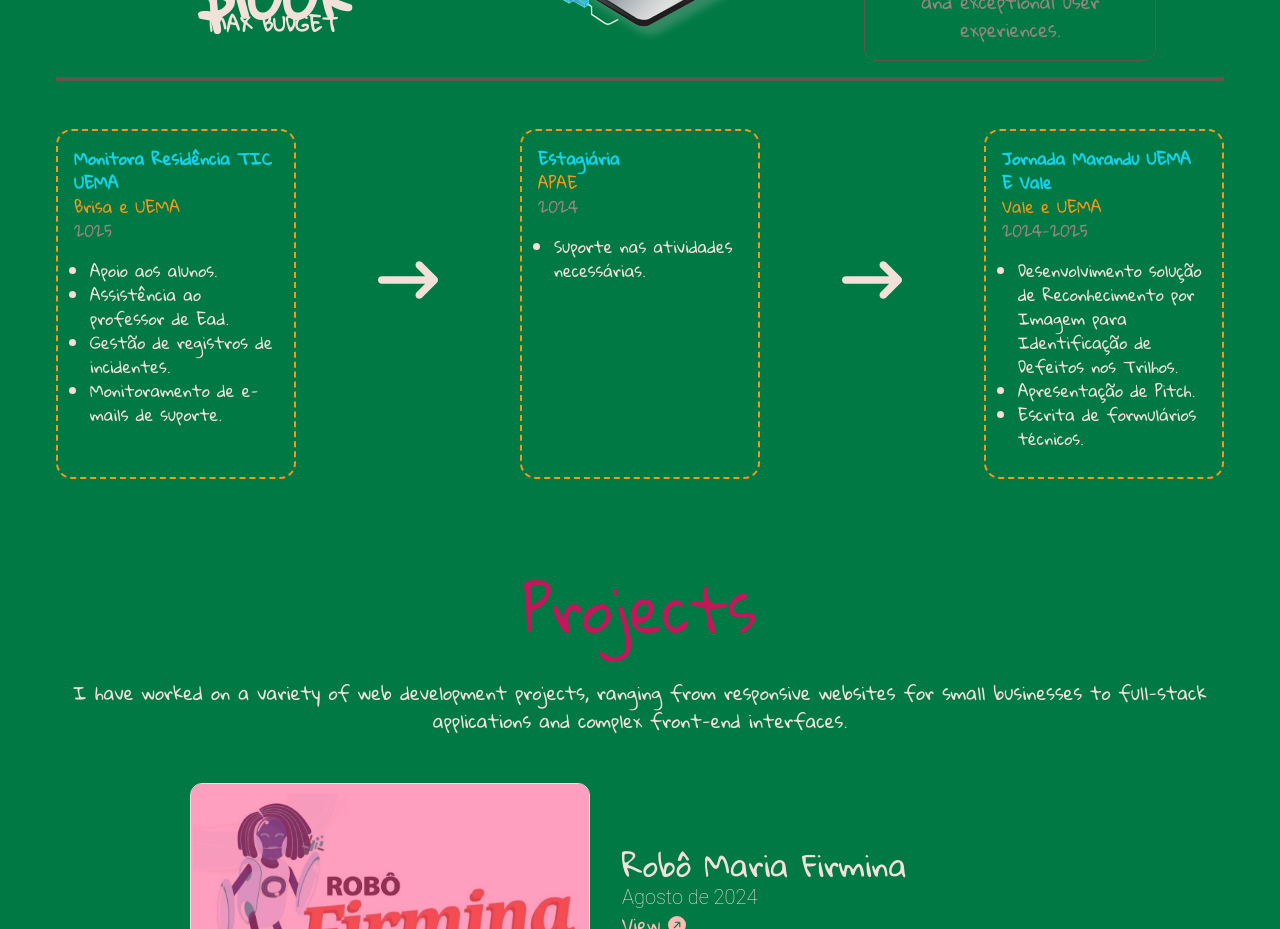
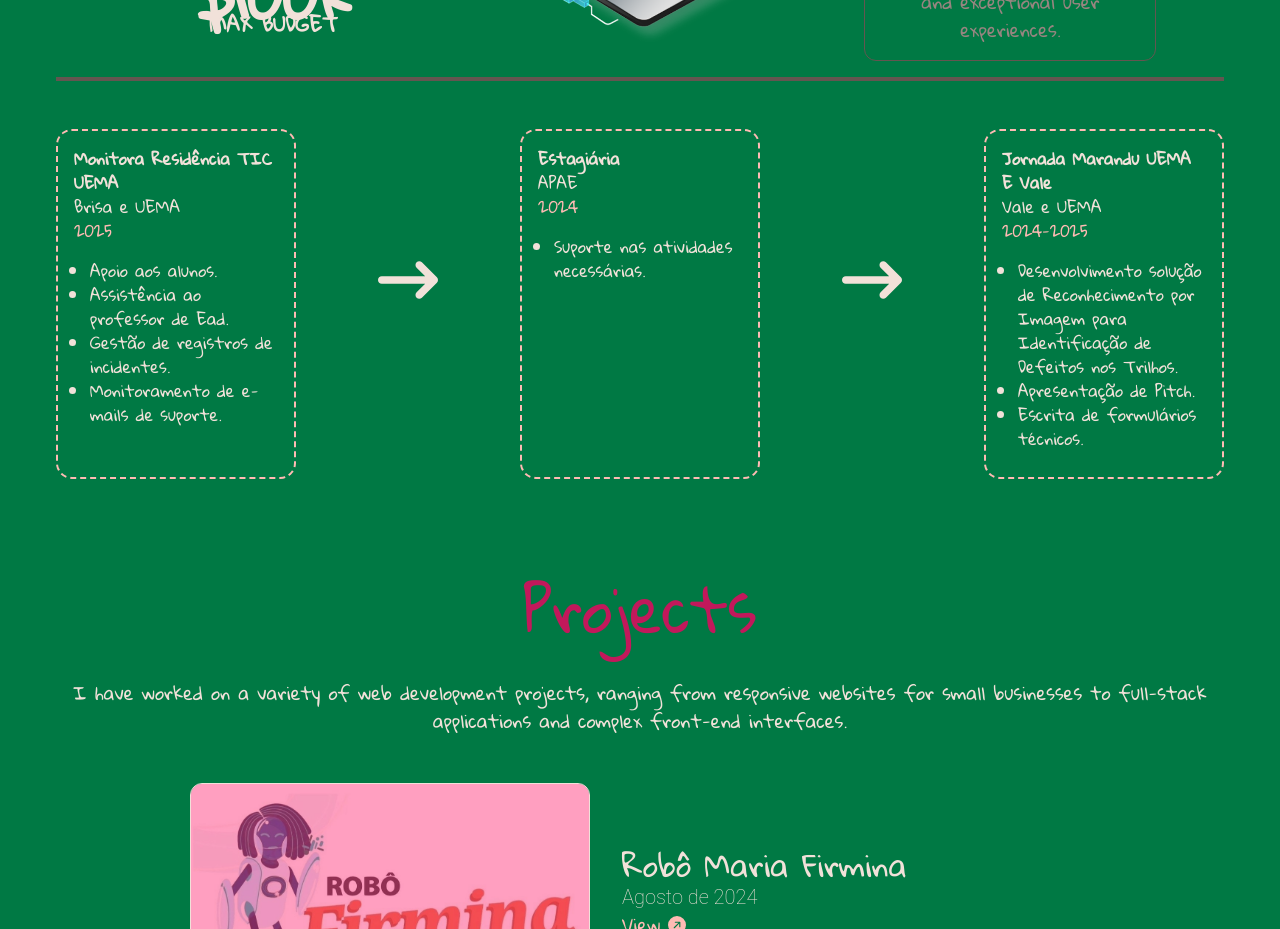
Before and after one commit to fhevila/portfolio_hevilafreitas, a React (Vite) app: page / in a window 1280 px wide. Shown: the part 2440-3369 px from the top of the page. Built offline with nearby package versions, Linux system fonts and the light colour scheme; a web font is replaced by a local one.

Commit message:
atualizacao experience

```diff
--- a/src/components/experienceSection/SingleExperience.jsx
+++ b/src/components/experienceSection/SingleExperience.jsx
@@ -8,11 +8,11 @@ const SingleExperience = ({ experience }) => {
       initial="hidden"
       whileInView="show"
       viewport={{ once: false, amount: 0.7 }}
-      className="md:h-[350px] md:w-[240px] sm:h-auto sm:w-full border-2 border-orange border-dashed rounded-2xl mt-12 p-4"
+      className="md:h-[350px] md:w-[240px] sm:h-auto sm:w-full border-2 border-rosaFraco border-dashed rounded-2xl mt-12 p-4"
     >
-      <p className="font-bold text-cyan">{experience.job}</p>
-      <p className="text-orange">{experience.company}</p>
-      <p className="text-lightGrey">{experience.date}</p>
+      <p className="font-bold text-white">{experience.job}</p>
+      <p className="text-white">{experience.company}</p>
+      <p className="text-rosaFraco">{experience.date}</p>
       <ul className="list-disc mt-4 pl-4">
         {experience.responsibilities.map((resp, index) => {
           return <li key={index}>{resp}</li>;
```
